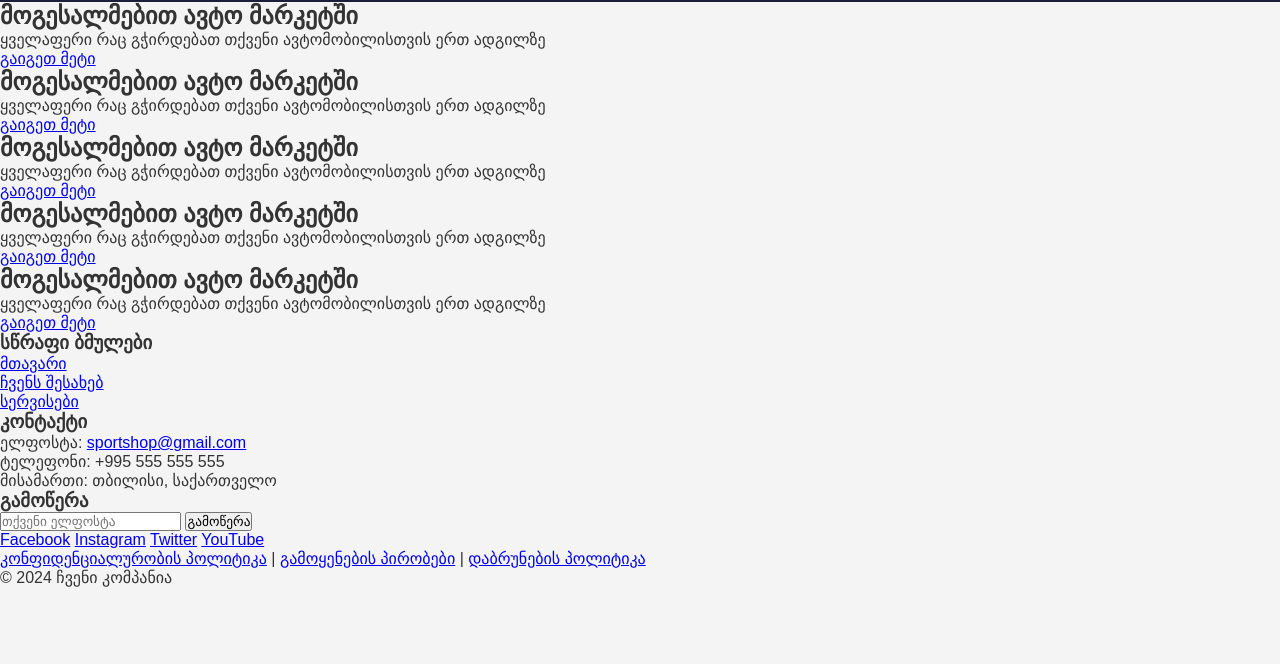
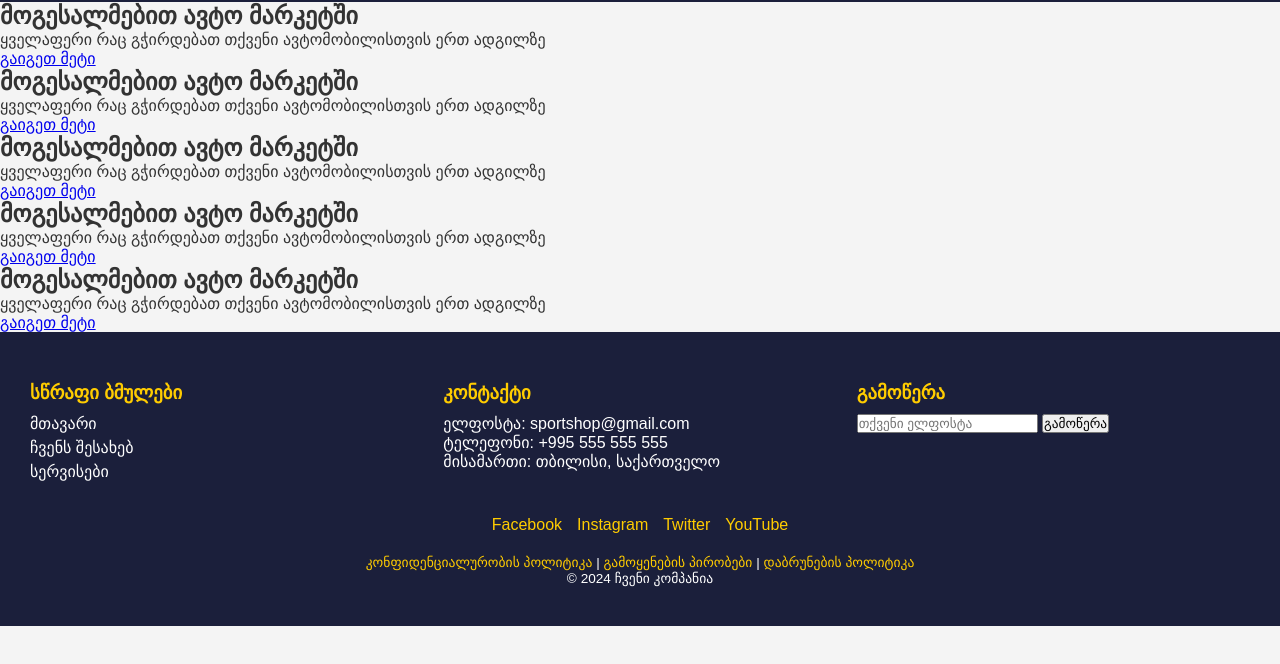
Before and after one commit to SabaTsaava017/Finall_Project, a plain HTML site: page demo/src/main/resources/static/index.html in a window 1280 px wide. Shown: the part 56-720 px from the top of the page. Drawn offline with Linux system fonts and the light colour scheme.

Commit message:
update style.css
add footer style

```diff
--- a/demo/src/main/resources/static/style.css
+++ b/demo/src/main/resources/static/style.css
@@ -40,3 +40,74 @@ header .nav-links li a {
 header .nav-links li a:hover {
     color: #ffcc00;
 }
+
+
+
+
+
+
+
+
+
+
+
+
+
+footer {
+    background-color: #1B1F3B;
+    color: #fff;
+    padding: 40px 20px;
+    font-family: Arial, sans-serif;
+}
+.footer-links {
+    display: flex;
+    flex-wrap: wrap;
+    justify-content: space-between;
+    margin-bottom: 20px;
+}
+.footer-links > div {
+    flex: 1 1 250px;
+    margin: 10px;
+}
+.footer-links h3 {
+    color: #ffcc00;
+    margin-bottom: 10px;
+}
+.footer-links ul {
+    list-style: none;
+    padding: 0;
+}
+.footer-links ul li {
+    margin: 5px 0;
+}
+.footer-links a {
+    color: #fff;
+    text-decoration: none;
+}
+.footer-links a:hover {
+    color: #ffcc00;
+}
+.footer-social {
+    display: flex;
+    justify-content: center;
+    gap: 15px;
+    margin-bottom: 20px;
+}
+.footer-social a {
+    color: #ffcc00;
+    text-decoration: none;
+}
+.footer-social a:hover {
+    color: #fff;
+}
+.footer-terms {
+    text-align: center;
+    font-size: 0.85em;
+}
+.footer-terms a {
+    color: #ffcc00;
+    text-decoration: none;
+}
+.footer-terms a:hover {
+    color: #fff;
+}
```
